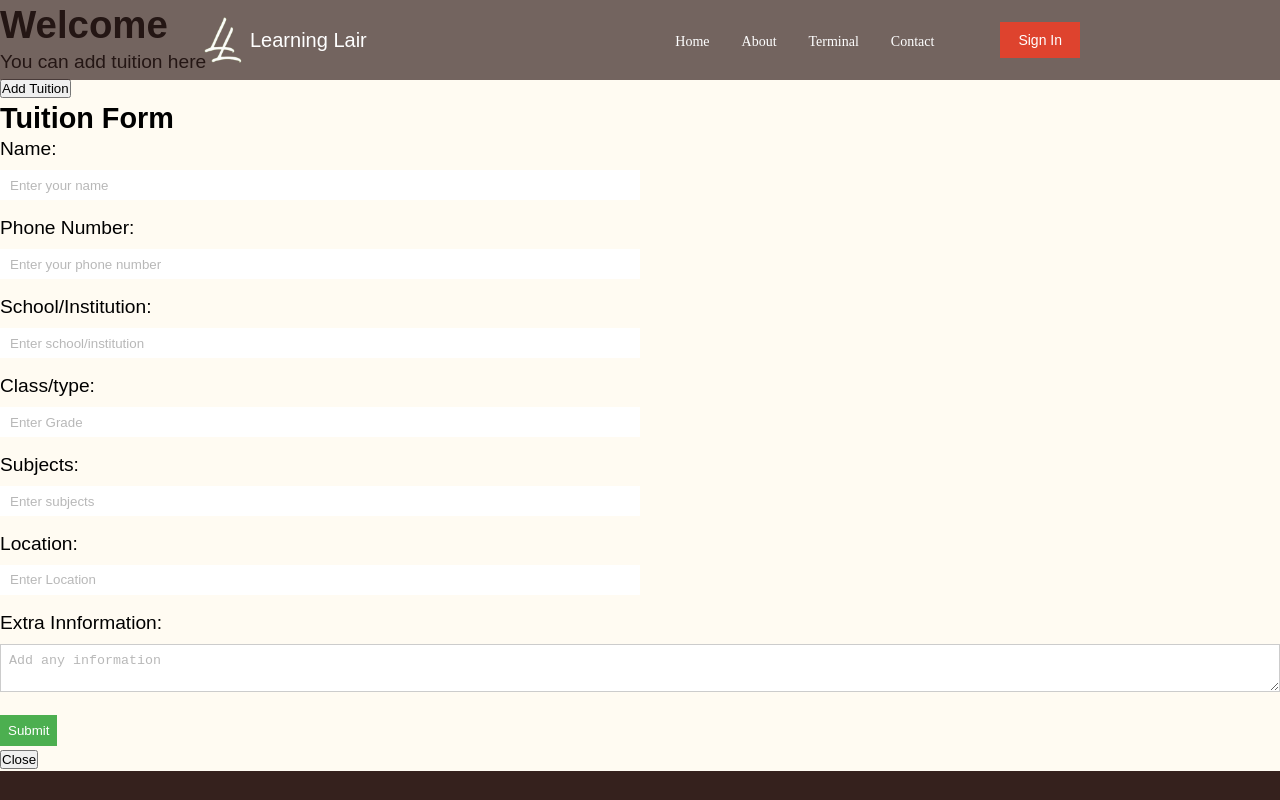
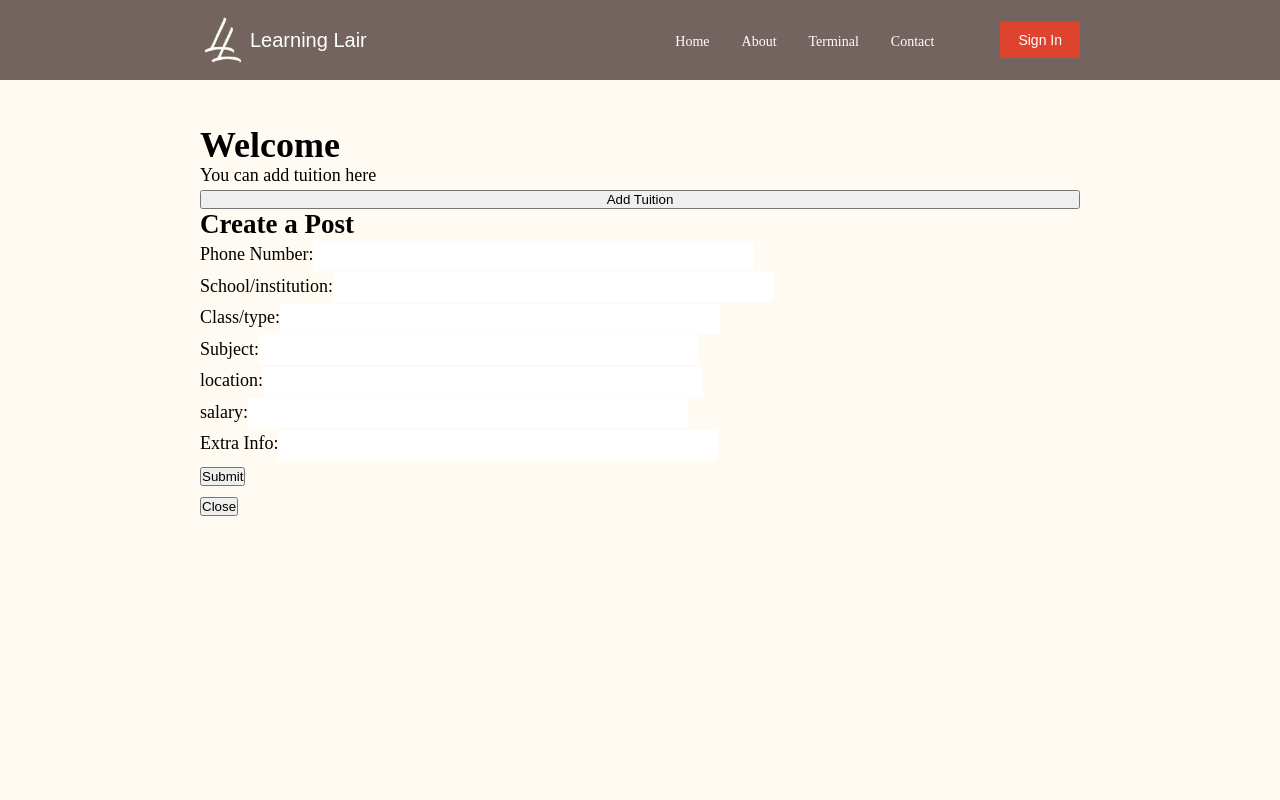
Before and after one commit to MahadiBapari/learning-lair, a React (Create React App) app: page /tuition in a window 1280 px wide. Both pictures are taken after a click on the button "Add Tuition". Shown: the top 800 px of the page. Built offline with nearby package versions, Linux system fonts and the light colour scheme; a web font is replaced by a local one.

Commit message:
Add tuition modified

```diff
--- a/package.json
+++ b/package.json
@@ -10,6 +10,7 @@
     "@testing-library/jest-dom": "^5.16.5",
     "@testing-library/react": "^13.4.0",
     "@testing-library/user-event": "^13.5.0",
+    "axios": "^1.4.0",
     "react": "^18.2.0",
     "react-dom": "^18.2.0",
     "react-icons": "^4.8.0",
--- a/src/Components/AddTuition/AddTuition.js
+++ b/src/Components/AddTuition/AddTuition.js
@@ -1,26 +1,52 @@
 import React, { useState } from 'react';
-import PopupForm from './PopupForm.js';
+import PopupForm from './PopupForm';
+import axios from 'axios';
+import styles from './AddTuition.module.css'
 
-function AddTuition() {
-
+const AddTuition = () => {
   const [isFormVisible, setIsFormVisible] = useState(false);
+  const [posts, setPosts] = useState([]);
 
   const toggleFormVisibility = () => {
     setIsFormVisible(!isFormVisible);
   };
+
+  const handleFormSubmit = (postData) => {
+    axios.post('/api/posts', postData)
+      .then(response => {
+        // Add the created post to the existing posts array
+        setPosts([...posts, response.data]);
+        // Close the form
+        toggleFormVisibility();
+      })
+      .catch(error => {
+        // Handle error
+        console.error(error);
+      });
+  };
+
   return (
-    <div>
+    <div className={styles.addTuition}>
+
       <h1>Welcome</h1>
       <p>You can add tuition here</p>
-        <div>
       <button onClick={toggleFormVisibility}>Add Tuition</button>
 
-            {isFormVisible && <PopupForm onClose={toggleFormVisibility} />}
+      {isFormVisible && <PopupForm onClose={toggleFormVisibility} onSubmit={handleFormSubmit} />}
+
+      {posts.map((post, index) => (
+        <div key={index} className="post">
+          <h2>{post.location}</h2>
+          <p>{post.phone}</p>
+          <p>{post.institution}</p>
+          <p>{post.type}</p>
+          <p>{post.subject}</p>
+          <p>{post.salary}</p>
+          <p>{post.extra}</p>
         </div>
+      ))}
     </div>
+  );
+};
 
-
-  )
-}
-
-export default AddTuition
+export default AddTuition;
--- a/src/Components/AddTuition/AddTuition.module.css
+++ b/src/Components/AddTuition/AddTuition.module.css
@@ -0,0 +1,13 @@
+.addTuition{
+    width: 100%;
+    height: 1200px;
+    display: flex;
+    flex-direction: column;
+    padding: 84px 200px;
+    padding-top: 130px;
+    font-family: 'Inika';
+    font-style: normal;
+    font-weight: 400;
+    font-size: 18px;
+    line-height: 30px;
+}
--- a/src/Components/AddTuition/PopupForm.js
+++ b/src/Components/AddTuition/PopupForm.js
@@ -1,54 +1,130 @@
-import React from 'react';
-import styles from './PopupForm.module.css';
+import React, { useState } from 'react';
 
-const PopupForm = ({ onClose }) => {
+const PopupForm = ({ onClose, onSubmit }) => {
+
+  const [phone, setPhone] = useState('');
+  const [institution, setInstitution] = useState('');
+  const [type, setType] = useState('');
+  const [subject, setSubject] = useState('');
+  const [location, setLocation] = useState('');
+  const [salary, setSalary] = useState('');
+  const [extra, setExtra] = useState('');
+
+  const handlePhoneChange = (e) => {
+    setPhone(e.target.value);
+  };
+  const handleInstitutionChange = (e) => {
+    setInstitution(e.target.value);
+  };
+  const handleTypeChange = (e) => {
+    setType(e.target.value);
+  };
+  const handleSubjectChange = (e) => {
+    setSubject(e.target.value);
+  };
+  const handleLocationChange = (e) => {
+    setLocation(e.target.value);
+  };
+  const handleSalaryChange = (e) => {
+    setSalary(e.target.value);
+  };
+  const handleExtraChange = (e) => {
+    setExtra(e.target.value);
+  };
+
+
   const handleSubmit = (e) => {
     e.preventDefault();
-    // Handle form submission logic here
+
+    const postData = {
+      phone: phone,
+      institution: institution,
+      type: type,
+      subject: subject,
+      location: location,
+      salary: salary,
+      extra: extra,
+
+    };
+
+    onSubmit(postData);
 
     // Close the form after submission
     onClose();
   };
 
   return (
-    <div className={styles.popup}>
-      <div className={styles.popupContent}>
-        <h2>Tuition Form</h2>
+    <div className="popup">
+      <div className="popup-content">
+        <h2>Create a Post</h2>
         <form onSubmit={handleSubmit}>
-          <div className={styles.formGroup}>
-            <label htmlFor="name">Name:</label>
-            <input type="text" id="name" name="name" placeholder="Enter your name" />
+          <div>
+            <label htmlFor="phone">Phone Number:</label>
+            <input
+              type="text"
+              id="phone"
+              value={phone}
+              onChange={handlePhoneChange}
+            />
           </div>
-
-          <div className={styles.formGroup}>
-            <label htmlFor="phone">Phone Number:</label>
-            <input type="text" id="phone" name="phone" placeholder="Enter your phone number" />
+          <div>
+            <label htmlFor="institution">School/institution:</label>
+            <input
+              type="text"
+              id="institution"
+              value={institution}
+              onChange={handleInstitutionChange}
+            />
           </div>
-          <div className={styles.formGroup}>
-            <label htmlFor="phone">School/Institution:</label>
-            <input type="text" id="school" name="phone" placeholder="Enter school/institution" />
+          <div>
+            <label htmlFor="type">Class/type:</label>
+            <input
+              type="text"
+              id="type"
+              value={type}
+              onChange={handleTypeChange}
+            />
           </div>
-          <div className={styles.formGroup}>
-            <label htmlFor="phone">Class/type:</label>
-            <input type="text" id="grade" name="phone" placeholder="Enter Grade" />
+          <div>
+            <label htmlFor="subject">Subject:</label>
+            <input
+              type="text"
+              id="subject"
+              value={subject}
+              onChange={handleSubjectChange}
+            />
           </div>
-          <div className={styles.formGroup}>
-            <label htmlFor="phone">Subjects:</label>
-            <input type="text" id="Subject" name="phone" placeholder="Enter subjects" />
+          <div>
+            <label htmlFor="location">location:</label>
+            <input
+              type="text"
+              id="location"
+              value={location}
+              onChange={handleLocationChange}
+            />
           </div>
-          <div className={styles.formGroup}>
-            <label htmlFor="phone">Location:</label>
-            <input type="text" id="location" name="phone" placeholder="Enter Location" />
+          <div>
+            <label htmlFor="salary">salary:</label>
+            <input
+              type="text"
+              id="salary"
+              value={salary}
+              onChange={handleSalaryChange}
+            />
           </div>
-
-          <div className={styles.formGroup}>
-            <label htmlFor="message">Extra Innformation:</label>
-            <textarea id="message" name="message" placeholder="Add any information" />
+          <div>
+            <label htmlFor="extra">Extra Info:</label>
+            <input
+              type="text"
+              id="extra"
+              value={extra}
+              onChange={handleExtraChange}
+            />
           </div>
 
           <button type="submit">Submit</button>
         </form>
-        <button className={styles.closeButton} onClick={onClose}>Close</button>
+        <button className="close-button" onClick={onClose}>Close</button>
       </div>
     </div>
   );
```
Also changed, not shown: 1 other file (tests, documents, lock files or other folders). Lines whose indentation alone changed are shown as unchanged.
